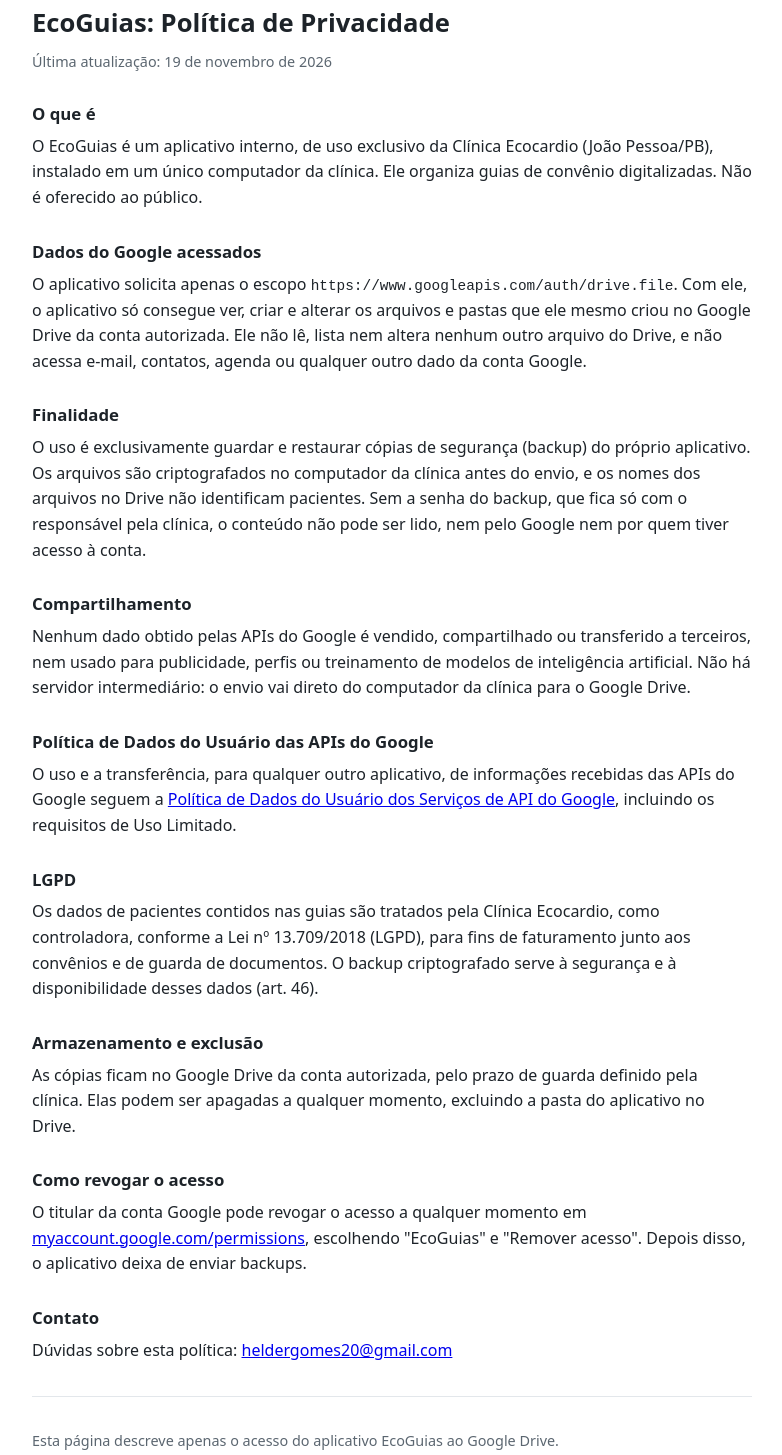
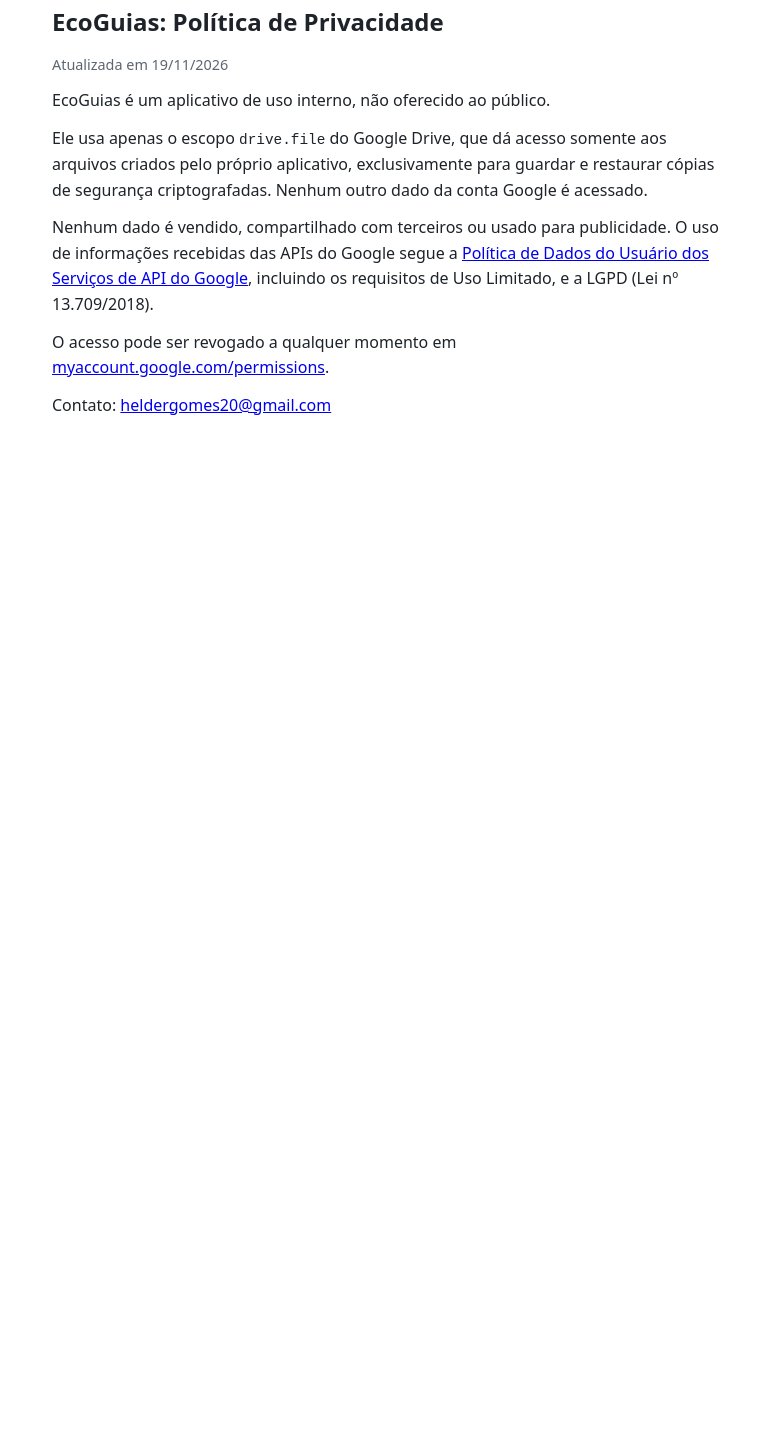
Before and after one commit to heldergomes20-web/ecoguias-privacidade, a plain HTML site: page index.html in a window 1280 px wide. Shown: the part 37-1492 px from the top of the page, without its empty margins (248-1030 px from the left). After the commit the page ends 800 px from the top, so only its background shows below. Drawn offline with Linux system fonts and the light colour scheme.

Commit message:
Política mais curta
Co-Authored-By: Claude Opus 5.5 <noreply@anthropic.com>

```diff
--- a/index.html
+++ b/index.html
@@ -5,52 +5,25 @@
 <meta name="viewport" content="width=device-width, initial-scale=1">
 <title>EcoGuias · Política de Privacidade</title>
 <style>
-  :root{--bg:#fff;--fg:#1d2329;--mut:#5b6670;--line:#e3e7eb}
-  @media (prefers-color-scheme:dark){:root{--bg:#14181c;--fg:#e8ecef;--mut:#9aa6b0;--line:#2a3138}}
+  :root{--bg:#fff;--fg:#1d2329;--mut:#5b6670}
+  @media (prefers-color-scheme:dark){:root{--bg:#14181c;--fg:#e8ecef;--mut:#9aa6b0}}
   body{margin:0;background:var(--bg);color:var(--fg);font:16px/1.6 system-ui,-apple-system,"Segoe UI",Roboto,sans-serif}
-  main{max-width:720px;margin:0 auto;padding:40px 16px 64px}
-  h1{font-size:1.6rem;margin:0 0 4px}
-  h2{font-size:1.05rem;margin:28px 0 6px}
-  p,li{margin:6px 0}
+  main{max-width:680px;margin:0 auto;padding:40px 16px 64px}
+  h1{font-size:1.5rem;margin:0 0 4px}
+  p{margin:12px 0}
   .mut{color:var(--mut);font-size:.9rem}
-  hr{border:0;border-top:1px solid var(--line);margin:32px 0}
   code{font-size:.9em}
 </style>
 </head>
 <body>
 <main>
 <h1>EcoGuias: Política de Privacidade</h1>
-<p class="mut">Última atualização: 19 de novembro de 2026</p>
-
-<h2>O que é</h2>
-<p>O EcoGuias é um aplicativo interno, de uso exclusivo da Clínica Ecocardio (João Pessoa/PB), instalado em um único computador da clínica. Ele organiza guias de convênio digitalizadas. Não é oferecido ao público.</p>
-
-<h2>Dados do Google acessados</h2>
-<p>O aplicativo solicita apenas o escopo <code>https://www.googleapis.com/auth/drive.file</code>. Com ele, o aplicativo só consegue ver, criar e alterar os arquivos e pastas que ele mesmo criou no Google Drive da conta autorizada. Ele não lê, lista nem altera nenhum outro arquivo do Drive, e não acessa e-mail, contatos, agenda ou qualquer outro dado da conta Google.</p>
-
-<h2>Finalidade</h2>
-<p>O uso é exclusivamente guardar e restaurar cópias de segurança (backup) do próprio aplicativo. Os arquivos são criptografados no computador da clínica antes do envio, e os nomes dos arquivos no Drive não identificam pacientes. Sem a senha do backup, que fica só com o responsável pela clínica, o conteúdo não pode ser lido, nem pelo Google nem por quem tiver acesso à conta.</p>
-
-<h2>Compartilhamento</h2>
-<p>Nenhum dado obtido pelas APIs do Google é vendido, compartilhado ou transferido a terceiros, nem usado para publicidade, perfis ou treinamento de modelos de inteligência artificial. Não há servidor intermediário: o envio vai direto do computador da clínica para o Google Drive.</p>
-
-<h2>Política de Dados do Usuário das APIs do Google</h2>
-<p>O uso e a transferência, para qualquer outro aplicativo, de informações recebidas das APIs do Google seguem a <a href="https://developers.google.com/terms/api-services-user-data-policy">Política de Dados do Usuário dos Serviços de API do Google</a>, incluindo os requisitos de Uso Limitado.</p>
-
-<h2>LGPD</h2>
-<p>Os dados de pacientes contidos nas guias são tratados pela Clínica Ecocardio, como controladora, conforme a Lei nº 13.709/2018 (LGPD), para fins de faturamento junto aos convênios e de guarda de documentos. O backup criptografado serve à segurança e à disponibilidade desses dados (art. 46).</p>
-
-<h2>Armazenamento e exclusão</h2>
-<p>As cópias ficam no Google Drive da conta autorizada, pelo prazo de guarda definido pela clínica. Elas podem ser apagadas a qualquer momento, excluindo a pasta do aplicativo no Drive.</p>
-
-<h2>Como revogar o acesso</h2>
-<p>O titular da conta Google pode revogar o acesso a qualquer momento em <a href="https://myaccount.google.com/permissions">myaccount.google.com/permissions</a>, escolhendo "EcoGuias" e "Remover acesso". Depois disso, o aplicativo deixa de enviar backups.</p>
-
-<h2>Contato</h2>
-<p>Dúvidas sobre esta política: <a href="mailto:heldergomes20@gmail.com">heldergomes20@gmail.com</a></p>
-
-<hr>
-<p class="mut">Esta página descreve apenas o acesso do aplicativo EcoGuias ao Google Drive.</p>
+<p class="mut">Atualizada em 19/11/2026</p>
+<p>EcoGuias é um aplicativo de uso interno, não oferecido ao público.</p>
+<p>Ele usa apenas o escopo <code>drive.file</code> do Google Drive, que dá acesso somente aos arquivos criados pelo próprio aplicativo, exclusivamente para guardar e restaurar cópias de segurança criptografadas. Nenhum outro dado da conta Google é acessado.</p>
+<p>Nenhum dado é vendido, compartilhado com terceiros ou usado para publicidade. O uso de informações recebidas das APIs do Google segue a <a href="https://developers.google.com/terms/api-services-user-data-policy">Política de Dados do Usuário dos Serviços de API do Google</a>, incluindo os requisitos de Uso Limitado, e a LGPD (Lei nº 13.709/2018).</p>
+<p>O acesso pode ser revogado a qualquer momento em <a href="https://myaccount.google.com/permissions">myaccount.google.com/permissions</a>.</p>
+<p>Contato: <a href="mailto:heldergomes20@gmail.com">heldergomes20@gmail.com</a></p>
 </main>
 </body>
 </html>
```
